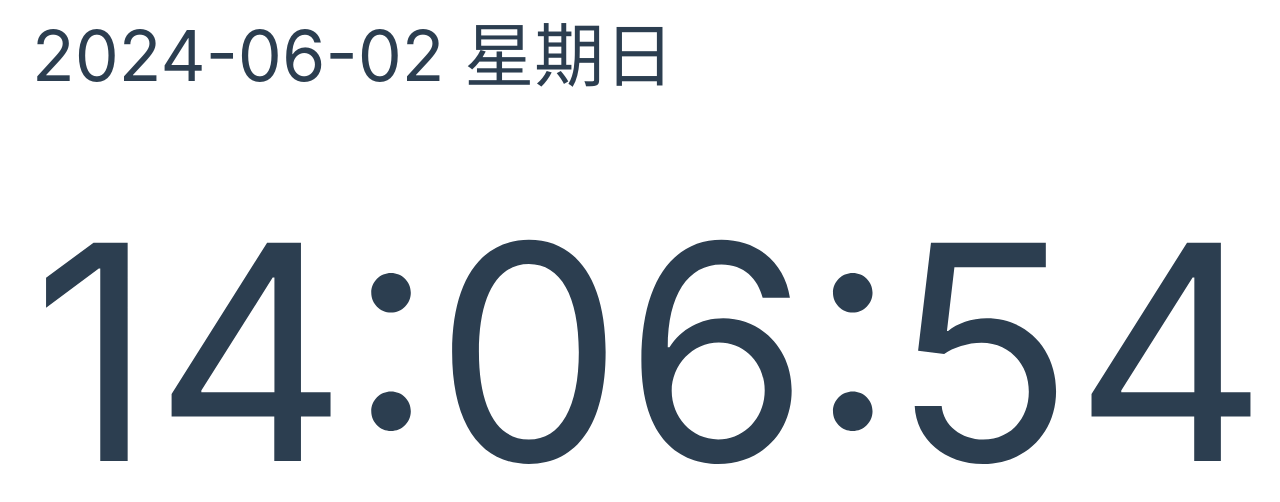
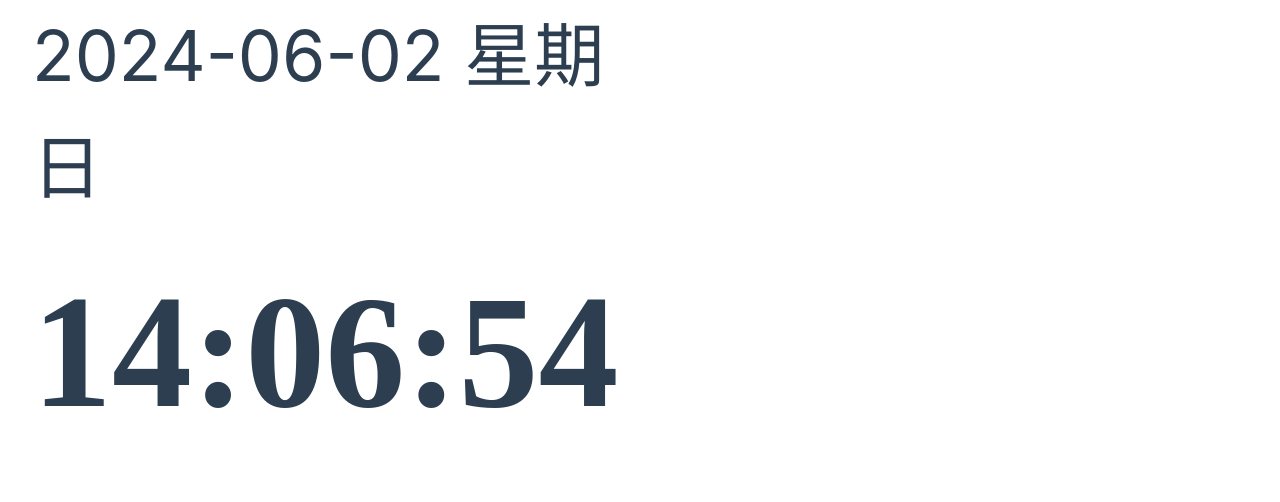
Before and after one commit to shiroringo/forlive, a Vue app: page /#/clock in a window 1280 px wide. Shown: the top 502 px of the page. Built offline with nearby package versions, Linux system fonts and the light colour scheme.

Commit message:
fix: style

```diff
--- a/src/views/clock.vue
+++ b/src/views/clock.vue
@@ -45,7 +45,6 @@ onMounted(() => {
 </script>
 
 <style>
-@media (min-width: 1024px) {
   .clock {
     font-size: 70px;
     font-weight: 900;
@@ -55,7 +54,9 @@ onMounted(() => {
     align-items: center;
   }
   .time {
-    font-size: 300px;
+    font-family: 'Times New Roman', Times, serif;
+    font-size: 160px;
+    font-weight: 900;
+    width: 100%;
   }
-}
 </style>
```
